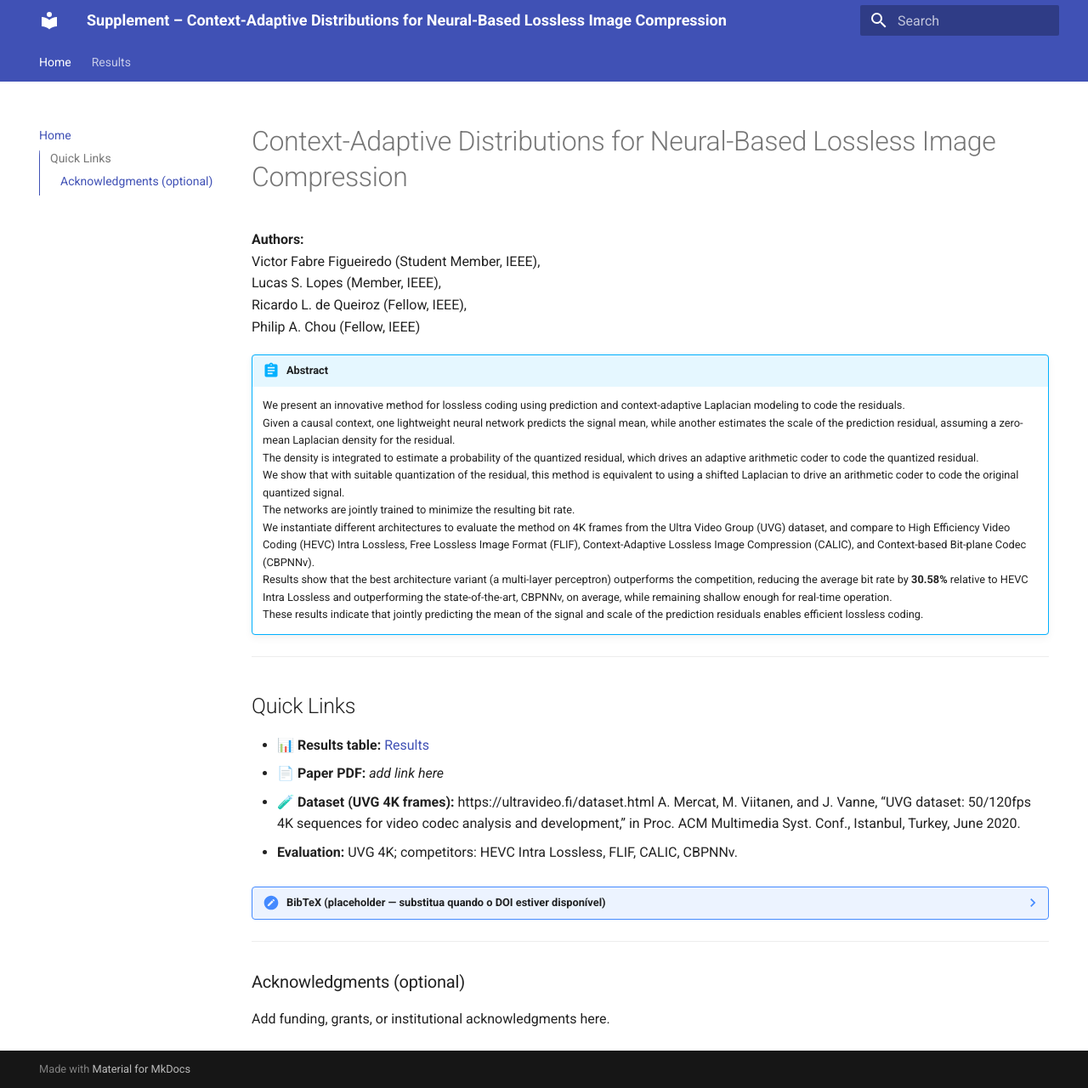
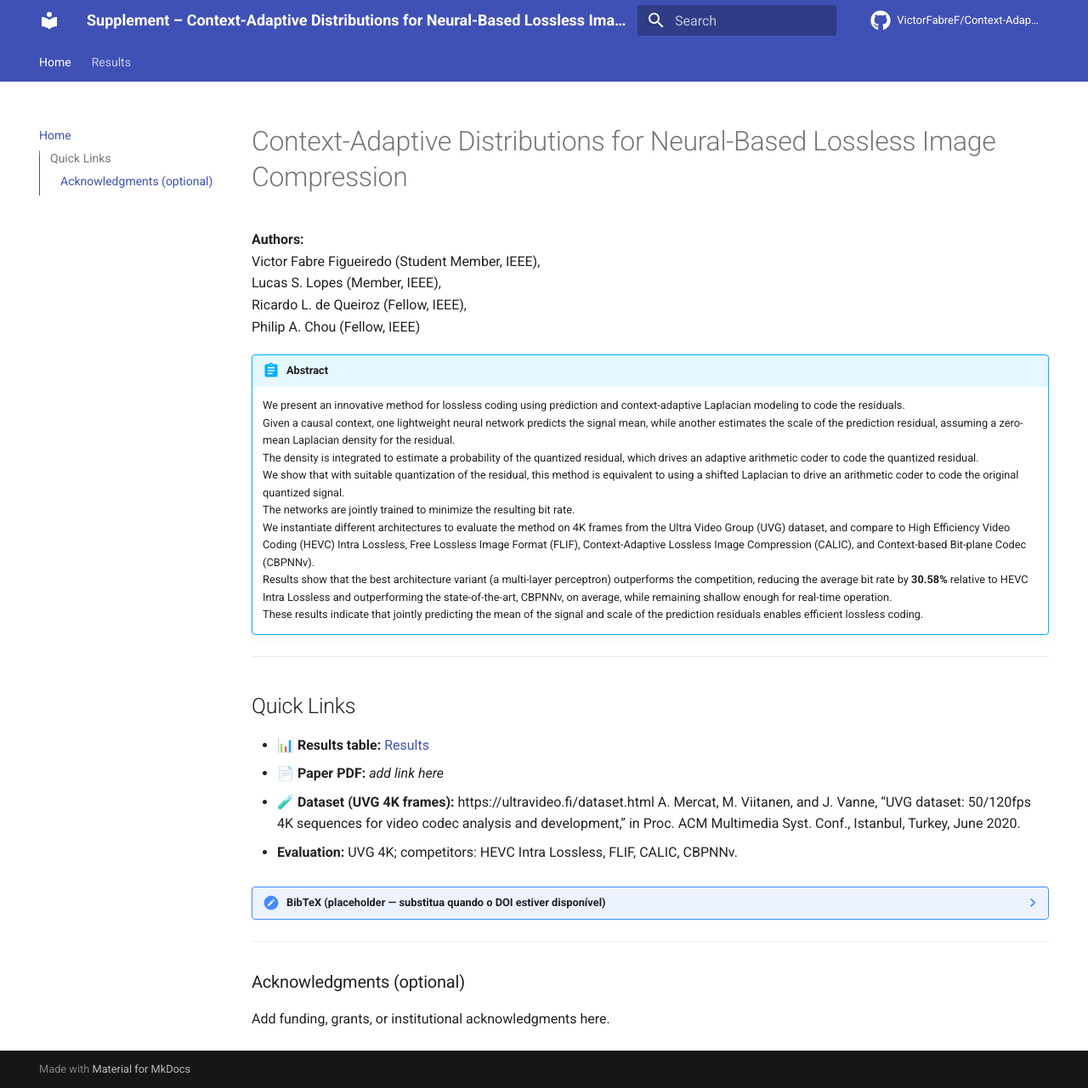
Before and after one commit to VictorFabreF/Context-Adaptive-Distributions, an MkDocs documentation site: the page built from docs/index.md, in a window 1280 px wide and 1280 px high. Shown: the whole window at 85% size. Built offline with MkDocs 1.6.1 and Material for MkDocs 9.7.7, drawn with Linux system fonts in a browser that asks for light colours; comment, search, counter and statistics services are not loaded.

Commit message:
Add repository URL and name to mkdocs.yml

```diff
--- a/mkdocs.yml
+++ b/mkdocs.yml
@@ -1,6 +1,9 @@
 site_name: Supplement – Context-Adaptive Distributions for Neural-Based Lossless Image Compression
 site_description: Supplementary page with abstract and results for the paper "Context-Adaptive Distributions for Neural-Based Lossless Image Compression".
 site_dir: site
+
+repo_url: https://github.com/VictorFabreF/Context-Adaptive-Distributions
+repo_name: VictorFabreF/Context-Adaptive-Distributions   # opcional
 
 theme:
   name: material
@@ -33,6 +36,3 @@ markdown_extensions:
   - pymdownx.superfences
   - pymdownx.inlinehilite
   - pymdownx.highlight
-
-# repo_url: https://github.com/<usuario>/paper-supplement
-# repo_name: <usuario>/paper-supplement
```
